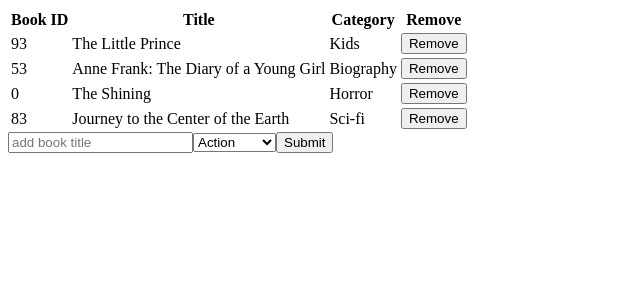
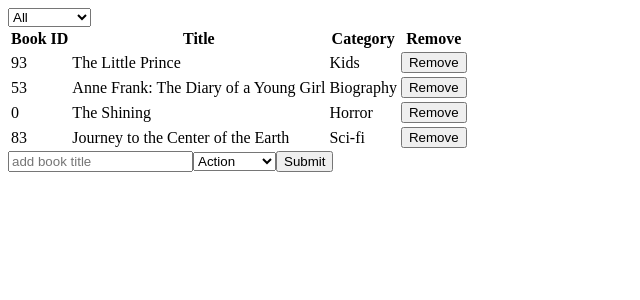
Before and after one commit to nriqu322/bookstore, a React (Create React App) app: page / in a window 1280 px wide. Shown: the top 300 px of the page, without its empty margins (0-640 px from the left). Built offline with nearby package versions, Linux system fonts and the light colour scheme.

Commit message:
add handleChangeFilter

```diff
--- a/src/containers/BooksList.js
+++ b/src/containers/BooksList.js
@@ -2,15 +2,24 @@
 import { connect } from 'react-redux';
 import PropTypes from 'prop-types';
 import Book from '../components/book';
-import { removeBook } from '../actions/index';
+import { removeBook, changeFilter } from '../actions/index';
+import CategoryFilter from '../components/CategoryFilter';
+import CategoryFiler from '../components/CategoryFilter';
 
 const BooksList = props => {
-  const { books, removeBook } = props;
+  const { books, removeBook, changeFilter, filter } = props;
+
   const handleRemoveBook = book => {
     removeBook(book);
   };
 
+  const handleChangeFilter = category => {
+    changeFilter(category);
+  };
+
   return (
+    <>
+      <CategoryFiler handleChangeFilter={handleChangeFilter} />
       <table>
         <thead>
           <tr>
@@ -26,6 +35,7 @@
           ))}
         </tbody>
       </table>
+    </>
   );
 };
 
```
Lines whose indentation alone changed are shown as unchanged.
